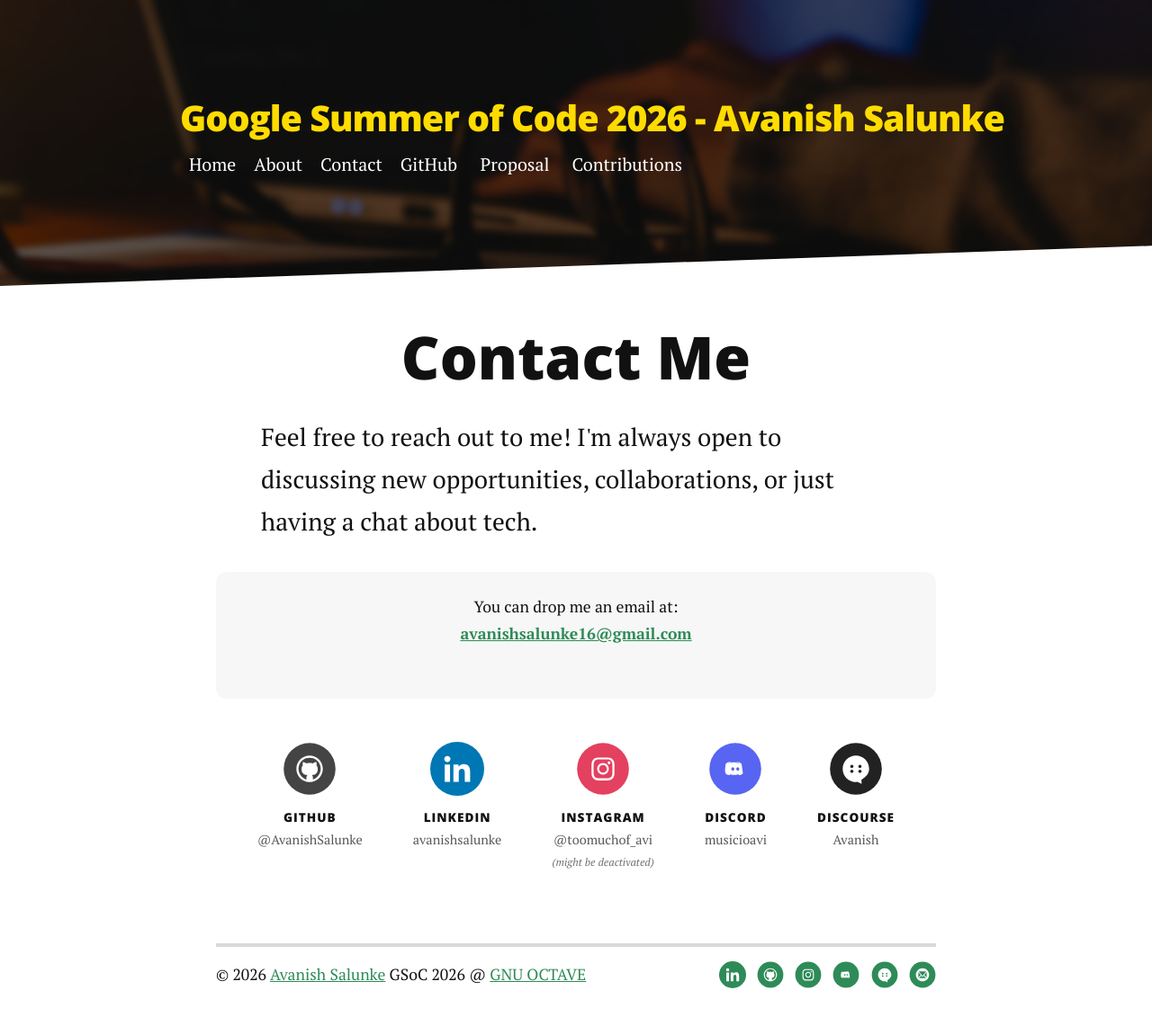
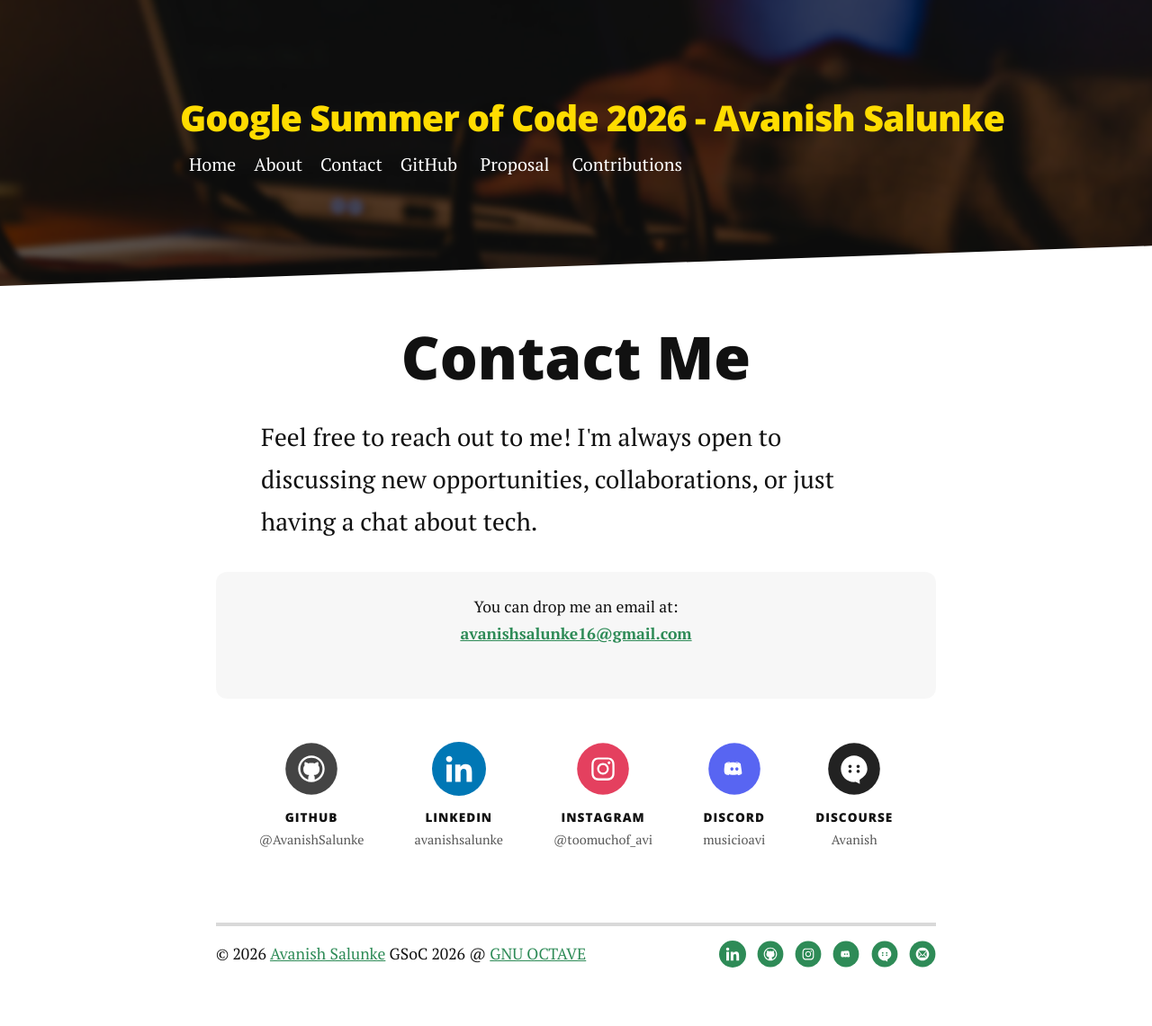
Before and after one commit to AvanishSalunke/AvanishSalunke-gsoc-2026, a Jekyll site: the page built from contact.md, in a window 1280 px wide. Shown: the whole page at 90% size. Built offline with Jekyll 4.4.1, drawn with Linux system fonts in a browser that asks for light colours; nearby versions of some CDN libraries; after the commit the page ends 1118 px from its top, so only the background shows below that.

Commit message:
update: insta activated

```diff
--- a/contact.md
+++ b/contact.md
@@ -44,7 +44,6 @@ title: Contact
         </svg>
         <span class="social-name">Instagram</span>
         <span class="social-username">@{{ site.social.instagram }}</span>
-        <span class="social-note">(might be deactivated)</span>
       </a>
       {% endif %}
 
```
